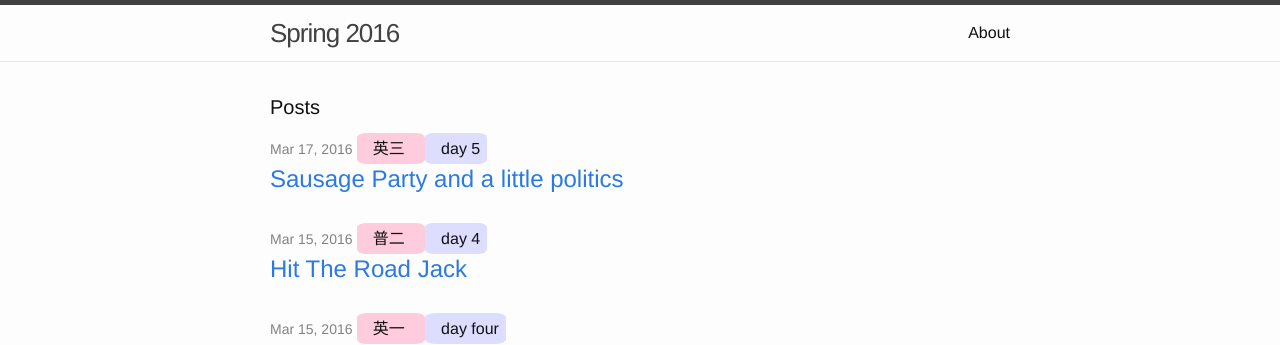
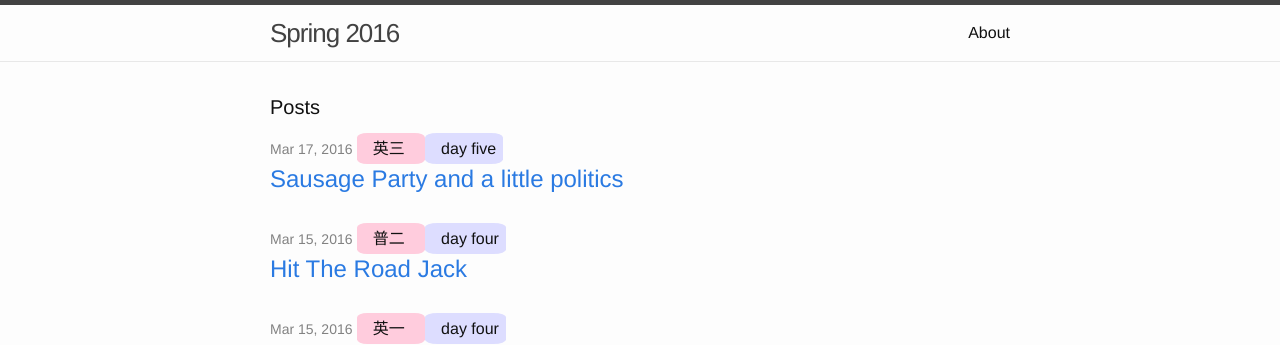
Before and after one commit to MrArgote/spring16, a Jekyll site: the page built from index.html, in a window 1280 px wide. Shown: the top 345 px of the page. Built offline with Jekyll 4.4.1, drawn with Linux system fonts in a browser that asks for light colours.

Commit message:
Made changes to yaml to standard format

```diff
--- a/_posts/pu/2016-03-15-Hit-The-Road-Jack.md
+++ b/_posts/pu/2016-03-15-Hit-The-Road-Jack.md
@@ -2,7 +2,7 @@
 layout: post
 title: Hit The Road Jack
 class: 普二
-day: 4
+day: four
 ---
 
 ## Contents
--- a/_posts/three/2016-03-17-Sausage-Party-and-a-little-politics.md
+++ b/_posts/three/2016-03-17-Sausage-Party-and-a-little-politics.md
@@ -2,7 +2,7 @@
 layout: post
 title: Sausage Party and a little politics
 class: 英三
-day: 5
+day: five
 ---
 
 On March 17th,
```
